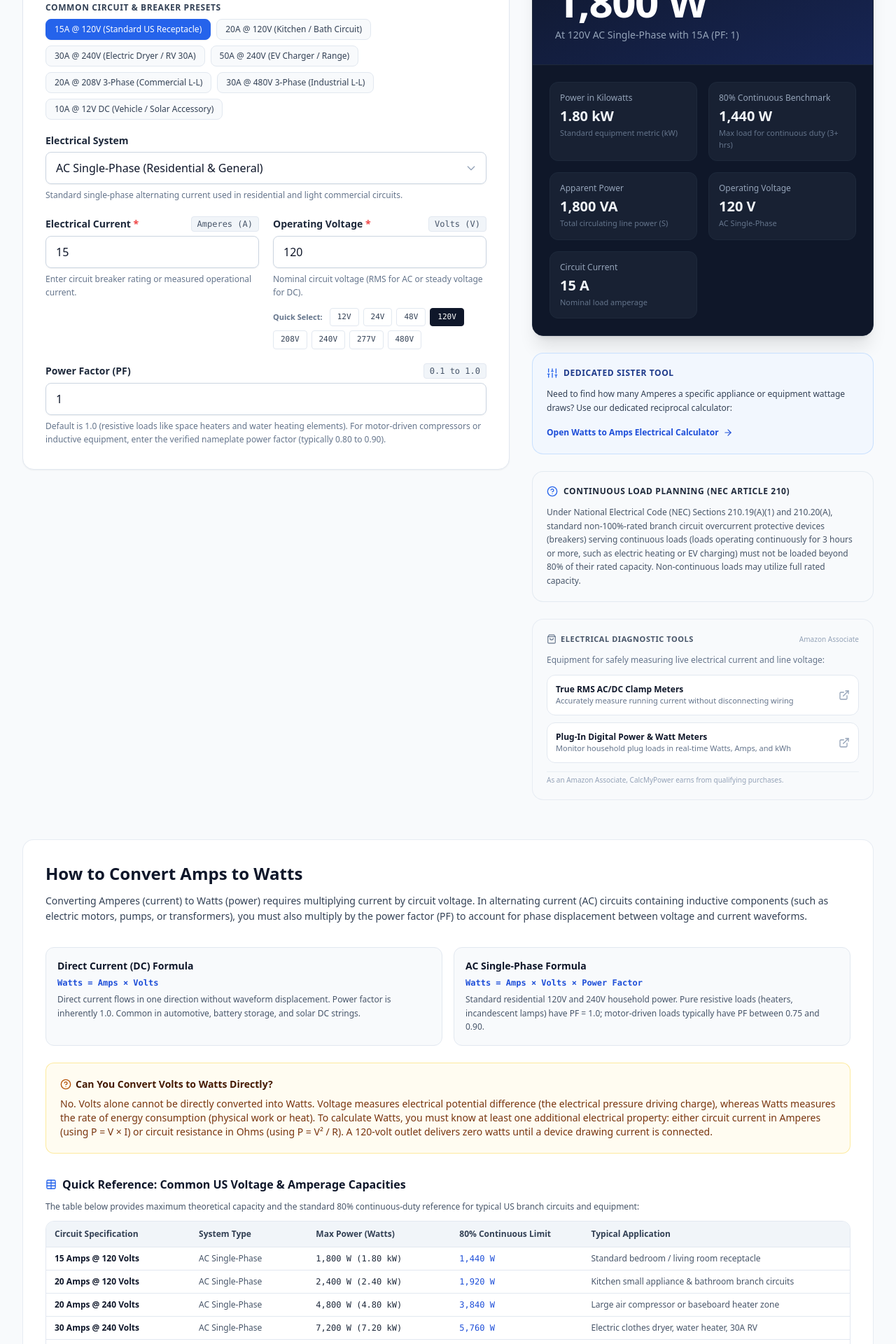
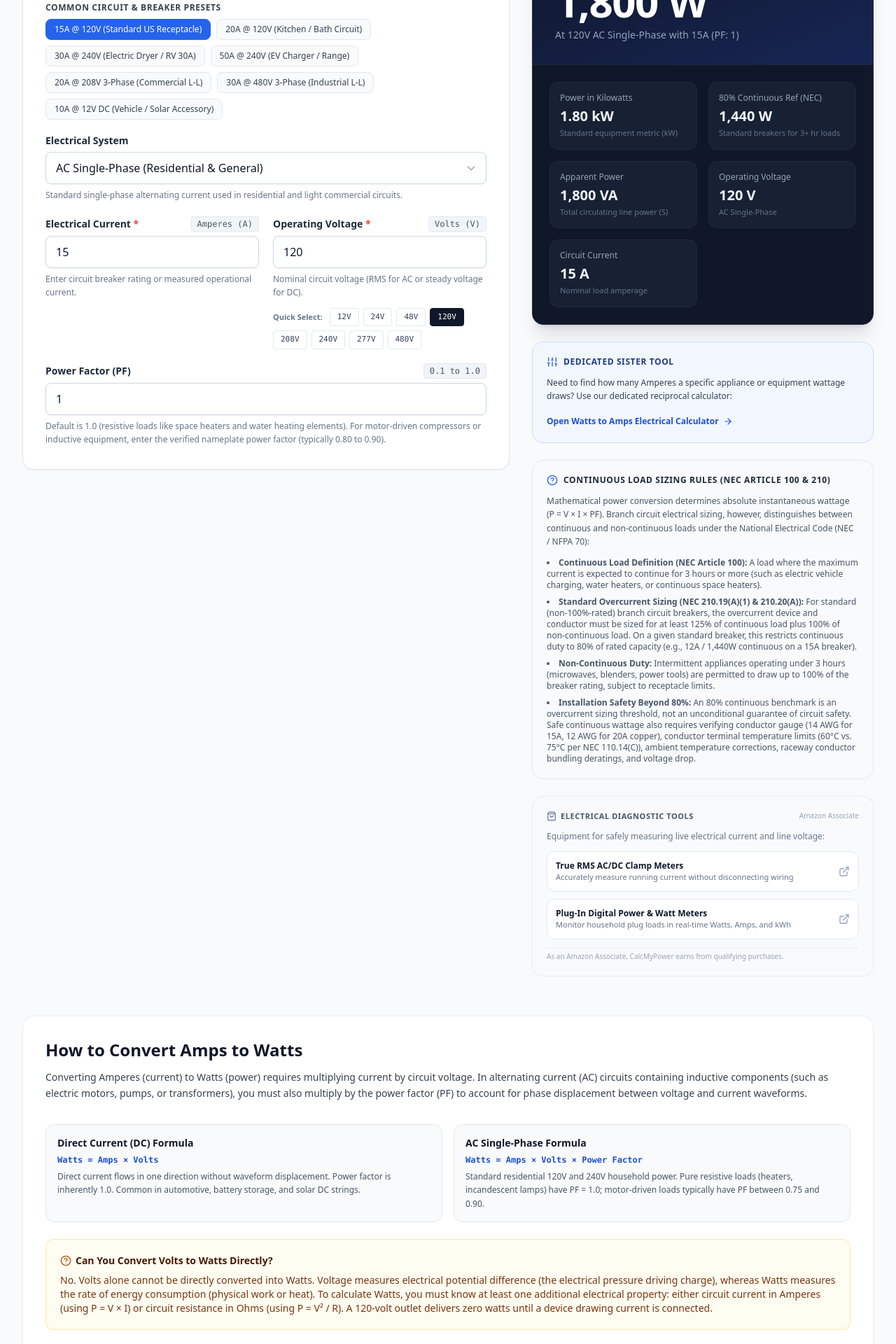
Before and after one commit to calcmypowerharis-app/kr, a Next.js app: page /amps-to-watts-calculator in a window 1280 px wide. Shown: the part 460-2380 px from the top of the page at 70% size. Built offline with nearby package versions, Linux system fonts and the light colour scheme.

Commit message:
fix(seo/content): audit NEC continuous load language and decouple math from electrical code sizing

```diff
--- a/src/app/amps-to-watts-calculator/page.tsx
+++ b/src/app/amps-to-watts-calculator/page.tsx
@@ -20,12 +20,12 @@ const FAQ_DATA = [
   {
     question: "How many watts is 15 amps at 120 volts?",
     answer:
-      "In a standard 120V single-phase circuit with a resistive load (power factor = 1.0), 15 Amps equals exactly 1,800 Watts (15A × 120V = 1,800W). For continuous loads operating 3 hours or more, electrical codes limit branch circuit loading to 80%, which corresponds to 1,440 Watts.",
+      "In a standard 120V single-phase circuit with a resistive load (power factor = 1.0), 15 Amps equals exactly 1,800 Watts of physical power (15A × 120V = 1,800W). For continuous loads operating 3 hours or more on standard non-100%-rated circuit breakers, electrical codes (NEC Article 210) benchmark continuous duty to 80% of rating, which equals 1,440 Watts (12A). Intermittent non-continuous loads may utilize up to the full 1,800 Watts.",
   },
   {
     question: "How many watts is 20 amps at 120 volts?",
     answer:
-      "At 120 Volts with unity power factor (PF = 1.0), 20 Amps produces 2,400 Watts of electrical power (20A × 120V = 2,400W). Under the standard 80% continuous load rule for circuit breakers, continuous draw should be limited to 1,920 Watts.",
+      "At 120 Volts with unity power factor (PF = 1.0), 20 Amps produces exactly 2,400 Watts of electrical power (20A × 120V = 2,400W). Under standard NEC branch circuit design rules for non-100%-rated breakers, loads running continuously for 3 hours or more are designed to an 80% benchmark (1,920 Watts or 16A), while non-continuous equipment may draw up to 2,400 Watts.",
   },
   {
     question: "How do you convert amps to watts?",
--- a/src/app/page.tsx
+++ b/src/app/page.tsx
@@ -99,7 +99,7 @@ const LIVE_CALCULATORS: LiveTool[] = [
       "Convert electrical current (Amps) and voltage to real power (Watts) and apparent power (VA) across DC, single-phase 120V/240V, and balanced 3-phase circuits.",
     outputs: [
       "Real power (Watts) and apparent power (VA)",
-      "Continuous load threshold (80% safe rating)",
+      "NEC continuous-load benchmark (80% for 3+ hr duty on standard breakers)",
       "Standard 15A & 20A household circuit capacity benchmarks",
       "DC, single-phase AC, and three-phase AC configurations",
     ],
--- a/src/components/calculators/AmpsToWattsCalculator.tsx
+++ b/src/components/calculators/AmpsToWattsCalculator.tsx
@@ -254,9 +254,9 @@ export const AmpsToWattsCalculator: React.FC = () => {
                 subtext: "Standard equipment metric (kW)",
               },
               {
-                label: "80% Continuous Benchmark",
+                label: "80% Continuous Ref (NEC)",
                 value: results.isValid ? results.formattedContinuousWattsRef : "--",
-                subtext: "Max load for continuous duty (3+ hrs)",
+                subtext: "Standard breakers for 3+ hr loads",
               },
               ...(results.apparentPowerVa !== undefined
                 ? [
@@ -305,11 +305,25 @@ export const AmpsToWattsCalculator: React.FC = () => {
           <div className="bg-slate-50/80 rounded-2xl border border-slate-200/90 p-5 space-y-3">
             <div className="flex items-center gap-2 text-xs font-bold text-slate-800 uppercase tracking-wider">
               <HelpCircle className="w-4 h-4 text-blue-600" />
-              <span>Continuous Load Planning (NEC Article 210)</span>
+              <span>Continuous Load Sizing Rules (NEC Article 100 &amp; 210)</span>
             </div>
             <p className="text-xs text-slate-600 leading-relaxed">
-              Under National Electrical Code (NEC) Sections 210.19(A)(1) and 210.20(A), standard non-100%-rated branch circuit overcurrent protective devices (breakers) serving continuous loads (loads operating continuously for 3 hours or more, such as electric heating or EV charging) must not be loaded beyond 80% of their rated capacity. Non-continuous loads may utilize full rated capacity.
+              Mathematical power conversion determines absolute instantaneous wattage (P = V × I × PF). Branch circuit electrical sizing, however, distinguishes between continuous and non-continuous loads under the National Electrical Code (NEC / NFPA 70):
             </p>
+            <ul className="text-xs text-slate-600 space-y-2 list-disc list-inside">
+              <li>
+                <strong>Continuous Load Definition (NEC Article 100):</strong> A load where the maximum current is expected to continue for 3 hours or more (such as electric vehicle charging, water heaters, or continuous space heaters).
+              </li>
+              <li>
+                <strong>Standard Overcurrent Sizing (NEC 210.19(A)(1) &amp; 210.20(A)):</strong> For standard (non-100%-rated) branch circuit breakers, the overcurrent device and conductor must be sized for at least 125% of continuous load plus 100% of non-continuous load. On a given standard breaker, this restricts continuous duty to 80% of rated capacity (e.g., 12A / 1,440W continuous on a 15A breaker).
+              </li>
+              <li>
+                <strong>Non-Continuous Duty:</strong> Intermittent appliances operating under 3 hours (microwaves, blenders, power tools) are permitted to draw up to 100% of the breaker rating, subject to receptacle limits.
+              </li>
+              <li>
+                <strong>Installation Safety Beyond 80%:</strong> An 80% continuous benchmark is an overcurrent sizing threshold, not an unconditional guarantee of circuit safety. Safe continuous wattage also requires verifying conductor gauge (14 AWG for 15A, 12 AWG for 20A copper), conductor terminal temperature limits (60°C vs. 75°C per NEC 110.14(C)), ambient temperature corrections, raceway conductor bundling deratings, and voltage drop.
+              </li>
+            </ul>
           </div>
 
           {/* Diagnostic Gear Reference (Amazon Associate) */}
@@ -418,7 +432,7 @@ export const AmpsToWattsCalculator: React.FC = () => {
             </h3>
           </div>
           <p className="text-xs text-slate-600">
-            The table below provides maximum theoretical capacity and the standard 80% continuous-duty reference for typical US branch circuits and equipment:
+            The table below compares nominal mathematical power with the standard 80% continuous-duty planning reference for common US branch circuits and equipment:
           </p>
 
           <div className="overflow-x-auto rounded-xl border border-slate-200">
@@ -427,8 +441,8 @@ export const AmpsToWattsCalculator: React.FC = () => {
                 <tr>
                   <th className="py-2.5 px-3">Circuit Specification</th>
                   <th className="py-2.5 px-3">System Type</th>
-                  <th className="py-2.5 px-3">Max Power (Watts)</th>
-                  <th className="py-2.5 px-3">80% Continuous Limit</th>
+                  <th className="py-2.5 px-3">Nominal Max Power</th>
+                  <th className="py-2.5 px-3">80% Continuous Ref (NEC)</th>
                   <th className="py-2.5 px-3">Typical Application</th>
                 </tr>
               </thead>
@@ -492,6 +506,12 @@ export const AmpsToWattsCalculator: React.FC = () => {
               </tbody>
             </table>
           </div>
+
+          <div className="p-3.5 rounded-xl bg-slate-50 border border-slate-200 text-xs text-slate-600 space-y-1">
+            <p>
+              <strong>Code Distinction:</strong> Nominal Max Power represents pure mathematical conversion (P = V × I × PF). The 80% Continuous Reference applies specifically to standard non-100%-rated branch circuit overcurrent protective devices serving continuous loads (loads operating for 3 hours or more per NEC Article 100). Intermittent non-continuous loads may utilize up to nominal breaker rating, subject to device ratings and conductor sizing rules.
+            </p>
+          </div>
         </div>
       </section>
 
@@ -549,7 +569,7 @@ export const AmpsToWattsCalculator: React.FC = () => {
       {/* Worked Examples Section */}
       <WorkedExampleSection
         title="Verified Worked Calculations"
-        scenario="Determining the maximum wattage capacity of a residential 15A 120V household branch circuit."
+        scenario="Determining the power capacity of a residential 15A 120V household branch circuit."
         steps={[
           {
             stepNumber: 1,
@@ -559,18 +579,18 @@ export const AmpsToWattsCalculator: React.FC = () => {
           },
           {
             stepNumber: 2,
-            title: "Apply Single-Phase Power Formula",
+            title: "Apply Single-Phase Power Formula (Pure Mathematical Conversion)",
             calculation: "P = 15 A × 120 V × 1.0 = 1,800 Watts",
-            explanation: "Multiplying current by voltage and unity power factor gives the absolute mathematical maximum continuous rating.",
+            explanation: "Multiplying current by voltage and unity power factor gives the exact physical active power rating of 1,800 Watts.",
           },
           {
             stepNumber: 3,
-            title: "Calculate 80% Continuous-Load Planning Benchmark",
-            calculation: "Continuous Benchmark = 1,800 W × 0.80 = 1,440 Watts",
-            explanation: "Under NEC Section 210.19/210.20, continuous loads running for 3 hours or longer must not exceed 80% of circuit breaker rating. A 1,500W space heater running continuously exceeds 1,440W and should be connected to a 20A branch circuit.",
+            title: "Evaluate Continuous-Duty Code Sizing (NEC 210.19 / 210.20)",
+            calculation: "Continuous Design Benchmark = 1,800 W × 0.80 = 1,440 Watts (or 15 A × 0.80 = 12.0 A)",
+            explanation: "Under NEC Sections 210.19(A)(1) and 210.20(A), branch circuit conductors and standard non-100%-rated breakers serving continuous loads (running 3 hours or more) are sized at 125% of the continuous load, which limits continuous duty to 80% of rating. A 1,500W portable heater running continuously exceeds this 1,440W benchmark and requires a 20A branch circuit, whereas intermittent operation under 3 hours is within the 1,800W mathematical rating.",
           },
         ]}
-        conclusion="A 15A 120V circuit provides a theoretical maximum capacity of 1,800 Watts and a continuous-duty planning limit of 1,440 Watts."
+        conclusion="A 15A 120V circuit has a mathematical power capacity of 1,800 Watts. When supplying continuous loads operating 3 hours or longer on standard non-100%-rated breakers, electrical codes benchmark continuous duty to 1,440 Watts (12A). Intermittent non-continuous loads may utilize up to the full 1,800 Watts."
       />
 
       {/* Assumptions Section */}
@@ -592,10 +612,10 @@ export const AmpsToWattsCalculator: React.FC = () => {
             impact: "Lower power factor decreases real Watts produced for a given current, while apparent power (VA) remains unchanged.",
           },
           {
-            parameter: "Continuous Load Factor",
+            parameter: "Continuous Duty Sizing Factor",
             defaultVal: "80% (0.80)",
             realisticRange: "80% to 100%",
-            impact: "Evaluates branch circuit loading for equipment running 3+ continuous hours per NEC Article 100/210.",
+            impact: "Standard non-100%-rated breakers serving continuous loads (3+ hours per NEC Article 100) require a 125% sizing factor (80% load benchmark per NEC 210.19/210.20). Non-continuous loads evaluate at 100%.",
           },
           {
             parameter: "Conductor Resistance & Voltage Drop",
@@ -612,7 +632,7 @@ export const AmpsToWattsCalculator: React.FC = () => {
         points={[
           "This calculator provides mathematical power calculations based on user-entered values and does not approve electrical installations, circuit breaker ratings, or branch wiring compliance.",
           "Circuit breaker selection and wire sizing must account for conductor ampacity, insulation temperature ratings (60°C/75°C/90°C), raceway derating factors, and applicable local electrical codes.",
-          "The 80% continuous benchmark represents standard NEC overcurrent design guidance for loads operating 3+ continuous hours; it does not replace professional electrical engineering review.",
+          "The 80% continuous benchmark represents standard NEC overcurrent design guidance for loads operating 3+ continuous hours on non-100%-rated equipment. It does not represent an unconditional safe wattage for all scenarios, nor does it replace conductor ampacity verification, temperature derating, or professional electrical engineering approval.",
           "Always consult the National Electrical Code (NEC / NFPA 70) and verify critical electrical modifications with a licensed electrician.",
         ]}
       />
@@ -623,12 +643,12 @@ export const AmpsToWattsCalculator: React.FC = () => {
           {
             question: "How many watts is 15 amps at 120 volts?",
             answer:
-              "In a standard 120V single-phase circuit with a resistive load (power factor = 1.0), 15 Amps equals exactly 1,800 Watts (15A × 120V = 1,800W). For continuous loads operating 3 hours or more, electrical codes limit branch circuit loading to 80%, which corresponds to 1,440 Watts.",
+              "In a standard 120V single-phase circuit with a resistive load (power factor = 1.0), 15 Amps equals exactly 1,800 Watts of physical power (15A × 120V = 1,800W). For continuous loads operating 3 hours or more on standard non-100%-rated circuit breakers, electrical codes (NEC Article 210) benchmark continuous duty to 80% of rating, which equals 1,440 Watts (12A). Intermittent non-continuous loads may utilize up to the full 1,800 Watts.",
           },
           {
             question: "How many watts is 20 amps at 120 volts?",
             answer:
-              "At 120 Volts with unity power factor (PF = 1.0), 20 Amps produces 2,400 Watts of electrical power (20A × 120V = 2,400W). Under the standard 80% continuous load rule for circuit breakers, continuous draw should be limited to 1,920 Watts.",
+              "At 120 Volts with unity power factor (PF = 1.0), 20 Amps produces exactly 2,400 Watts of electrical power (20A × 120V = 2,400W). Under standard NEC branch circuit design rules for non-100%-rated breakers, loads running continuously for 3 hours or more are designed to an 80% benchmark (1,920 Watts or 16A), while non-continuous equipment may draw up to 2,400 Watts.",
           },
           {
             question: "How do you convert amps to watts?",
```
Also changed, not shown: src/app/watts-to-amps-calculator/page.tsx (+4 -4 lines), src/components/calculators/WattsToAmpsCalculator.tsx (+8 -7 lines), src/lib/calculators/amps-to-watts.ts (+15 -9 lines).
